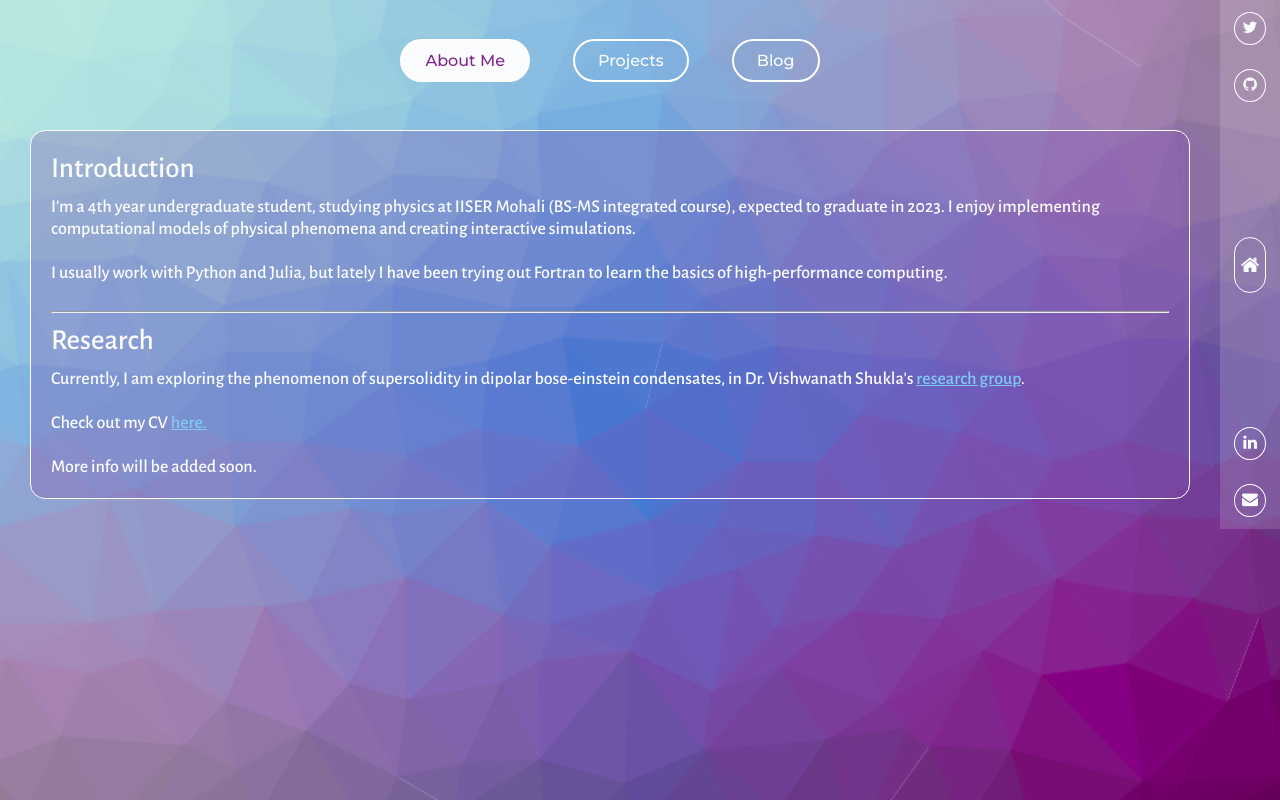
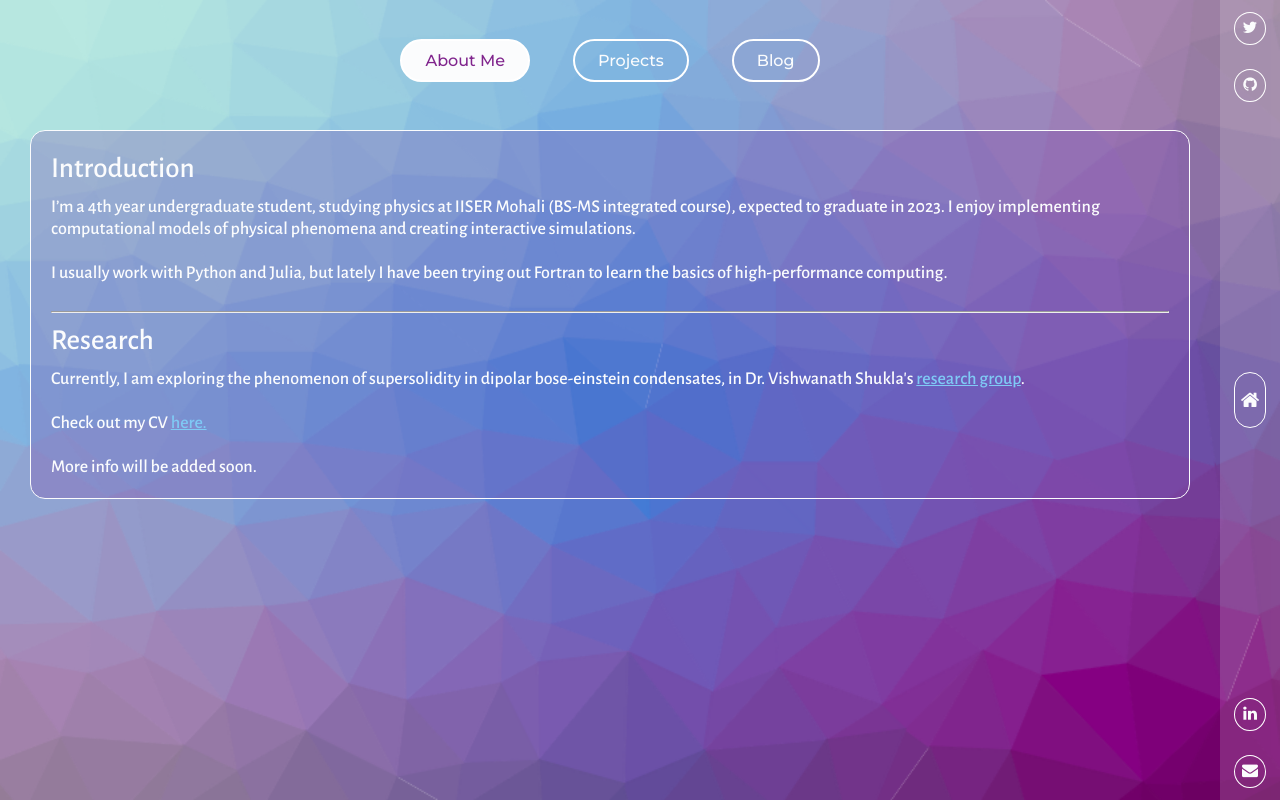
Before and after one commit to 20akshay00/flexbox-website, a plain HTML site: page aboutme.html in a window 1280 px wide. Drawn offline with nearby package versions, Linux system fonts and the light colour scheme.

Commit message:
added js

```diff
--- a/design.css
+++ b/design.css
@@ -22,7 +22,7 @@
 }
 
 html {
-    min-height: 100%;
+    min-height: 100vh;
 }
 
 body {
@@ -30,7 +30,7 @@ body {
     background-size: cover;
     overflow: hidden;
 
-    min-height: 100%;
+    min-height: 100vh;
 
     display: flex;
     flex-flow: row nowrap;
--- /dev/null
+++ b/transition.js
@@ -0,0 +1,4 @@
+imageHeight = document.getElementsByTagName('body').clientHeight;
+
+// if (isMobile)
+document.getElementsByTagName('body').setAttribute("style","min-height:" + imageHeight + "px");
```
